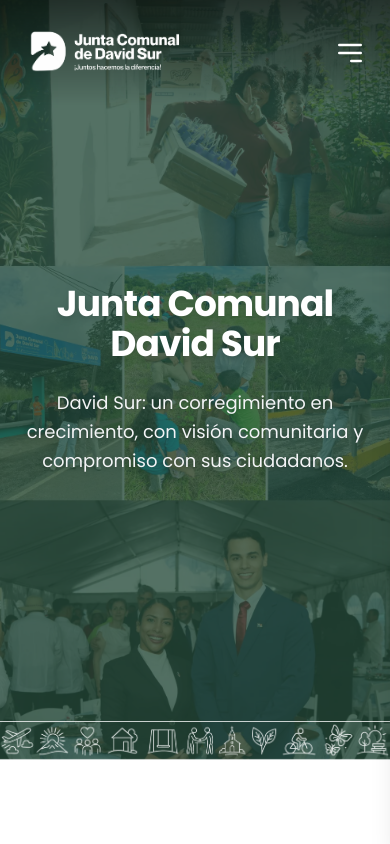
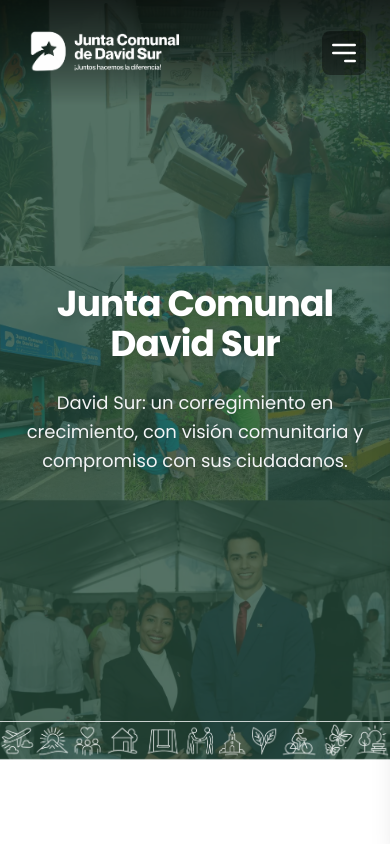
Before and after one commit to beardclick/juntac, a Next.js app: page / in a window 390 px wide. Shown: the top 844 px of the page. Built offline with nearby package versions, Linux system fonts and the light colour scheme; no server answers; the database is empty.

Commit message:
fix(ui): hamburger icon always visible (dark button background)

```diff
--- a/src/app/globals.css
+++ b/src/app/globals.css
@@ -15,7 +15,7 @@
 
 /* Header transitions */
 .header-transparent {
-  background: linear-gradient(to bottom, rgba(0, 0, 0, 0.55) 0%, rgba(0, 0, 0, 0.25) 55%, rgba(0, 0, 0, 0) 100%);
+  background: linear-gradient(to bottom, rgba(0, 0, 0, 0.7) 0%, rgba(0, 0, 0, 0.4) 55%, rgba(0, 0, 0, 0) 100%);
   transition: all 0.3s ease;
 }
 .header-sticky { background: white; box-shadow: 0 2px 20px rgba(0,0,0,0.1); transition: all 0.3s ease; }
--- a/src/components/Header.js
+++ b/src/components/Header.js
@@ -71,13 +71,13 @@
 
           <button
             type="button"
-            className="md:hidden block"
+            className={`md:hidden block rounded-lg p-1.5 ${scrolled ? 'text-gray-800' : 'bg-black/40 text-white'}`}
             onClick={() => setMenuOpen(true)}
             aria-label="Abrir menú"
             aria-expanded={menuOpen}
             aria-controls="mobile-navigation"
           >
-            <svg className={`w-8 h-8 ${scrolled ? 'text-gray-800' : 'text-white'}`} fill="none" stroke="currentColor" viewBox="0 0 24 24">
+            <svg className="w-8 h-8" fill="none" stroke="currentColor" viewBox="0 0 24 24">
               <path strokeLinecap="round" strokeLinejoin="round" strokeWidth="2" d="M4 6h16M4 12h16m-7 6h7" />
             </svg>
           </button>
```
